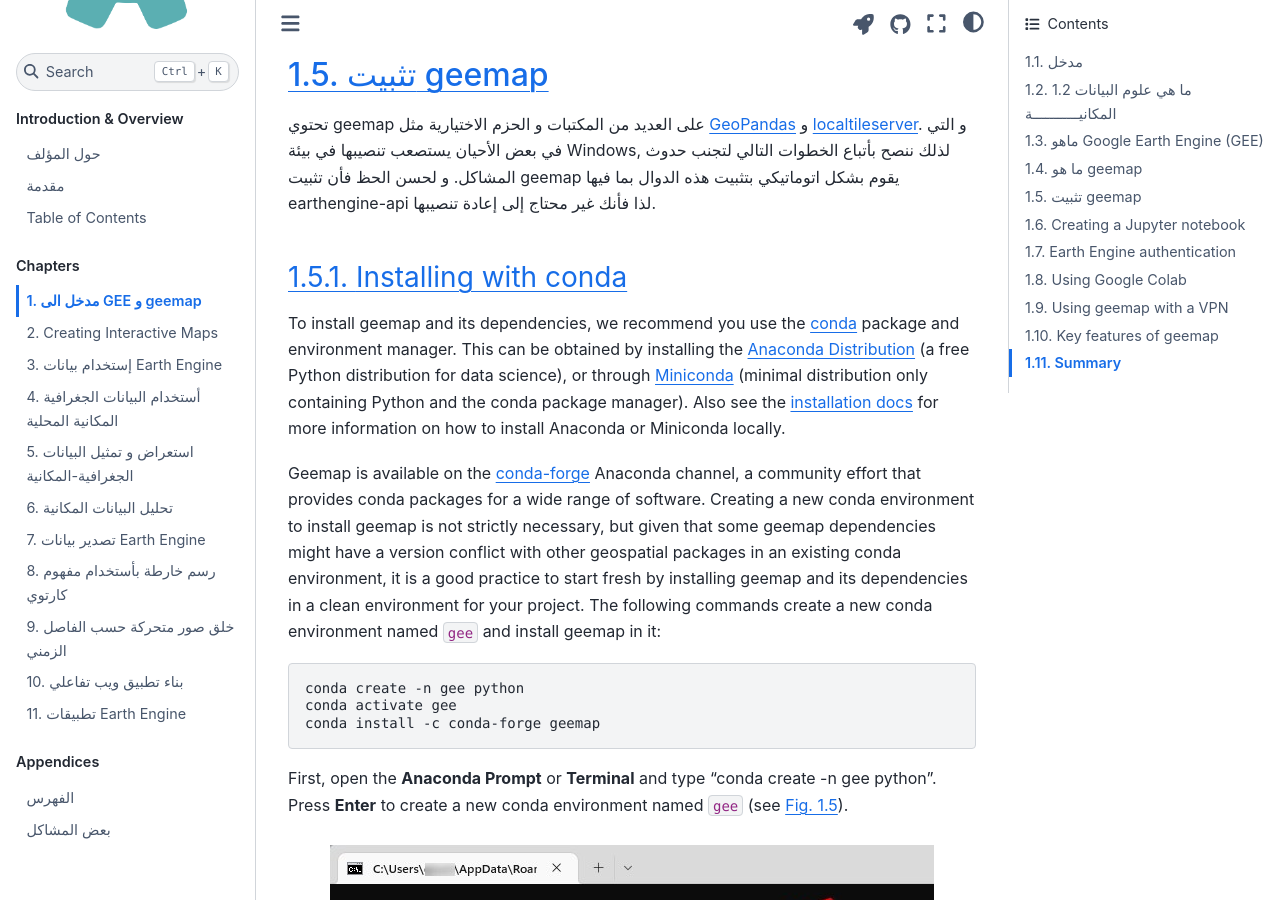
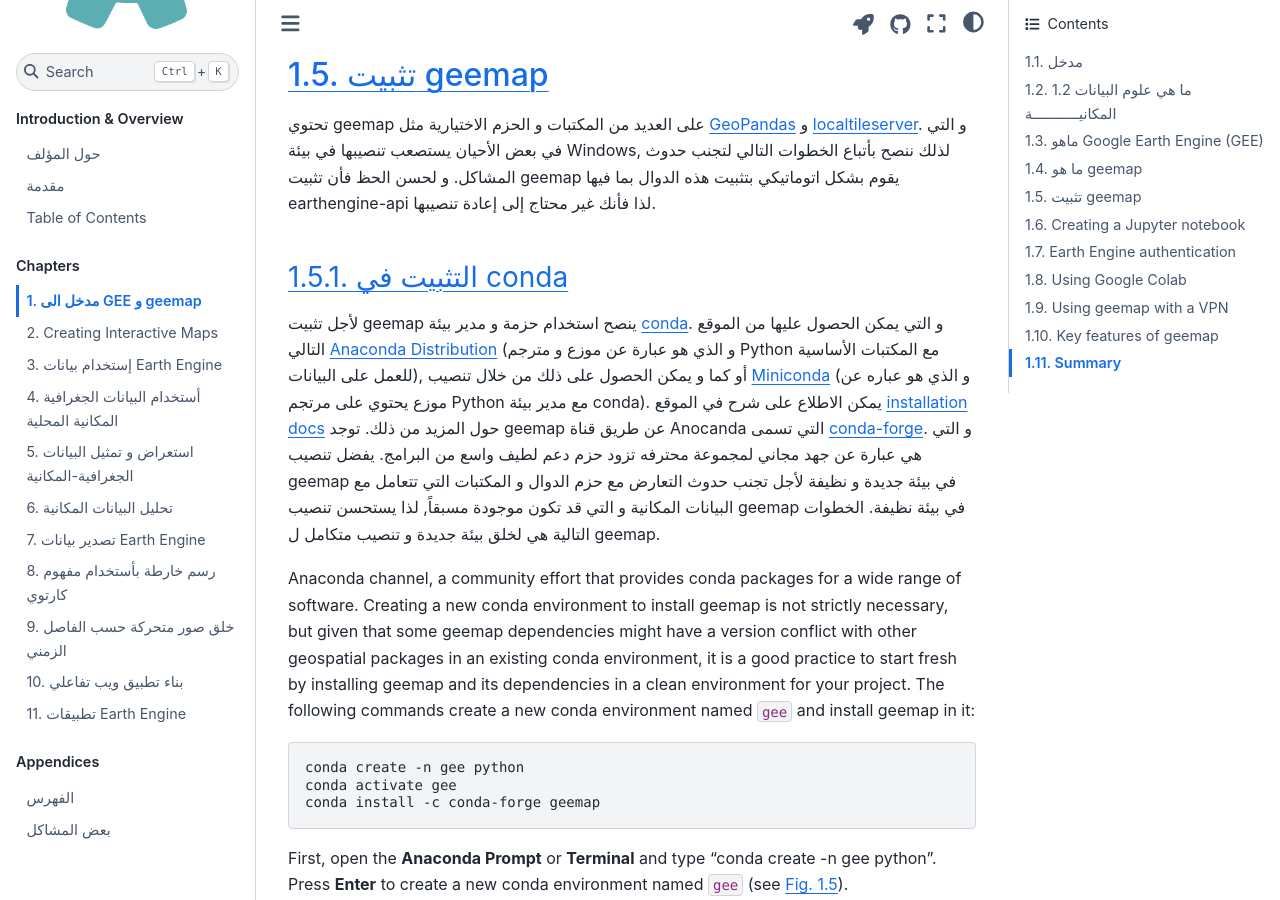
Before and after one commit to giswqs/geebook-arabic, a Jupyter Book: the page built from chapters/01_introduction.md, in a window 1280 px wide and 900 px high, scrolled down 4356 px. Built offline with Jupyter Book 1.0.4 settings and Sphinx 7.4.7 and the Sphinx Book theme 1.1.4, drawn with Linux system fonts in a browser that asks for light colours; cross-references to code outside the pages are shown as plain code; some of the changed text lies outside the part shown.

Commit message:
Update 01_introduction.md

````diff
--- a/chapters/01_introduction.md
+++ b/chapters/01_introduction.md
@@ -90,11 +90,15 @@ width: 100%
 
 (ch01:conda)=
 
-### Installing with conda
+### التثبيت في conda
 
-To install geemap and its dependencies, we recommend you use the [conda](https://conda.io/en/latest) package and environment manager. This can be obtained by installing the [Anaconda Distribution](https://www.anaconda.com/products/distribution) (a free Python distribution for data science), or through [Miniconda](https://docs.conda.io/en/latest/miniconda.html) (minimal distribution only containing Python and the conda package manager). Also see the [installation docs](https://conda.io/docs/user-guide/install/download.html) for more information on how to install Anaconda or Miniconda locally.
+لأجل تثبيت geemap ينصح استخدام حزمة و مدير بيئة [conda](https://conda.io/en/latest). و  التي يمكن الحصول عليها من الموقع التالي [Anaconda Distribution](https://www.anaconda.com/products/distribution)   (و الذي هو عبارة عن موزع و مترجم Python مع المكتبات الأساسية للعمل على البيانات), أو كما و يمكن الحصول على ذلك من خلال تنصيب  [Miniconda](https://docs.conda.io/en/latest/miniconda.html) (و الذي هو عباره عن موزع يحتوي على مرتجم Python مع مدير بيئة conda). يمكن الاطلاع على شرح في الموقع [installation docs](https://conda.io/docs/user-guide/install/download.html) حول المزيد من ذلك.
+توجد geemap عن طريق قناة Anocanda  التي تسمى [conda-forge](https://anaconda.org/conda-forge/geemap). و التي هي عبارة عن جهد مجاني لمجموعة محترفه تزود حزم دعم لطيف واسع من البرامج. يفضل تنصيب  geemap في بيئة جديدة و نظيفة لأجل تجنب حدوث التعارض مع حزم الدوال و المكتبات التي تتعامل مع البيانات المكانية  و التي قد تكون موجودة مسبقاً, لذا يستحسن تنصيب geemap في بيئة نظيفة. الخطوات التالية هي لخلق بيئة جديدة و تنصيب متكامل ل geemap.
 
-Geemap is available on the [conda-forge](https://anaconda.org/conda-forge/geemap) Anaconda channel, a community effort that provides conda packages for a wide range of software. Creating a new conda environment to install geemap is not strictly necessary, but given that some geemap dependencies might have a version conflict with other geospatial packages in an existing conda environment, it is a good practice to start fresh by installing geemap and its dependencies in a clean environment for your project. The following commands create a new conda environment named `gee` and install geemap in it:
+
+
+
+Anaconda channel, a community effort that provides conda packages for a wide range of software. Creating a new conda environment to install geemap is not strictly necessary, but given that some geemap dependencies might have a version conflict with other geospatial packages in an existing conda environment, it is a good practice to start fresh by installing geemap and its dependencies in a clean environment for your project. The following commands create a new conda environment named `gee` and install geemap in it:
 
 ```bash
 conda create -n gee python
````
